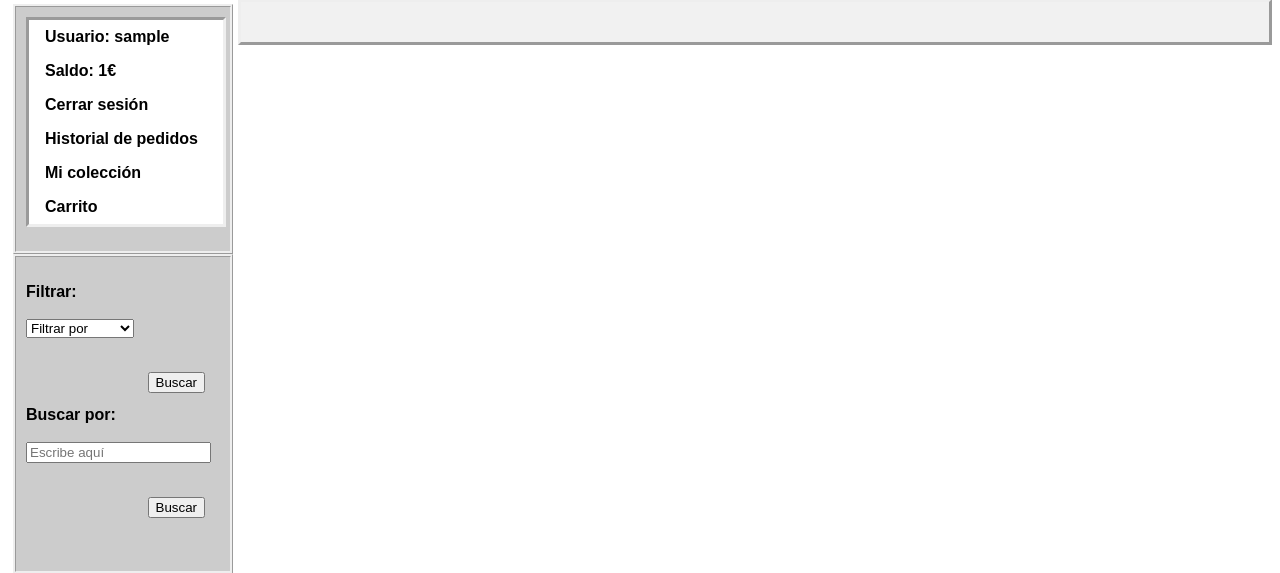
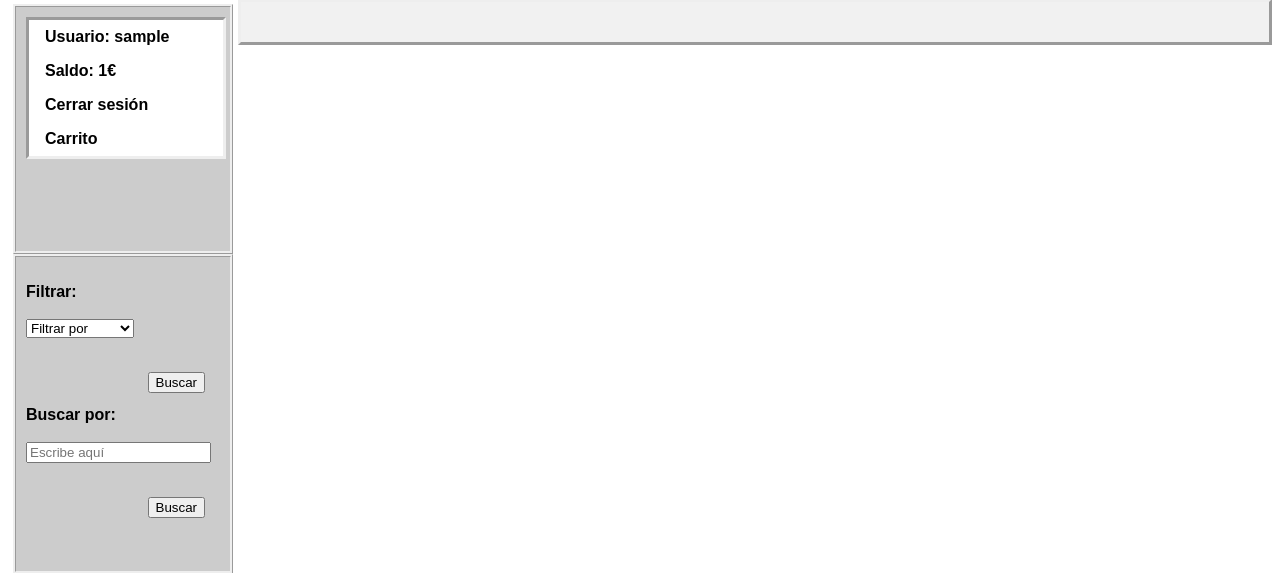
Before and after one commit to D-Pascual/SI_P3, a Flask app: page /coleccion in a window 1280 px wide. Shown: the part 186-759 px from the top of the page. Run offline with Flask 2, Linux system fonts and the light colour scheme; the visitor is signed in with stand-in values (Sample User, id 1); parts of the project's set-up code (start-up, migrations or seed data) failed here and were passed over; some libraries are stand-ins or nearby versions.

Commit message:
Quitada coleccion, listo para entregar

```diff
--- a/public_html/app/templates/base.html
+++ b/public_html/app/templates/base.html
@@ -34,8 +34,6 @@
                         <li><a href="#" class="link_opciones">Usuario: {{ session['usuario'] }}</a></li>
                         <li><a href="{{ url_for('saldo') }}" class="link_opciones">Saldo: {{ session['saldo'] }}€</a></li>
                         <li><a href="{{ url_for('logout', user=session['usuario']) }}" class="link_opciones">Cerrar sesión</a></li>
-                        <li><a href="{{ url_for('pedidos') }}" class="link_opciones">Historial de pedidos</a></li>
-                        <li><a href="{{ url_for('coleccion') }}" class="link_opciones">Mi colección</a></li>
                     {% else %}
                         <li><a href="{{ url_for('sesion') }}" class="link_opciones">Sesión</a></li>
                     {% endif %}
```
